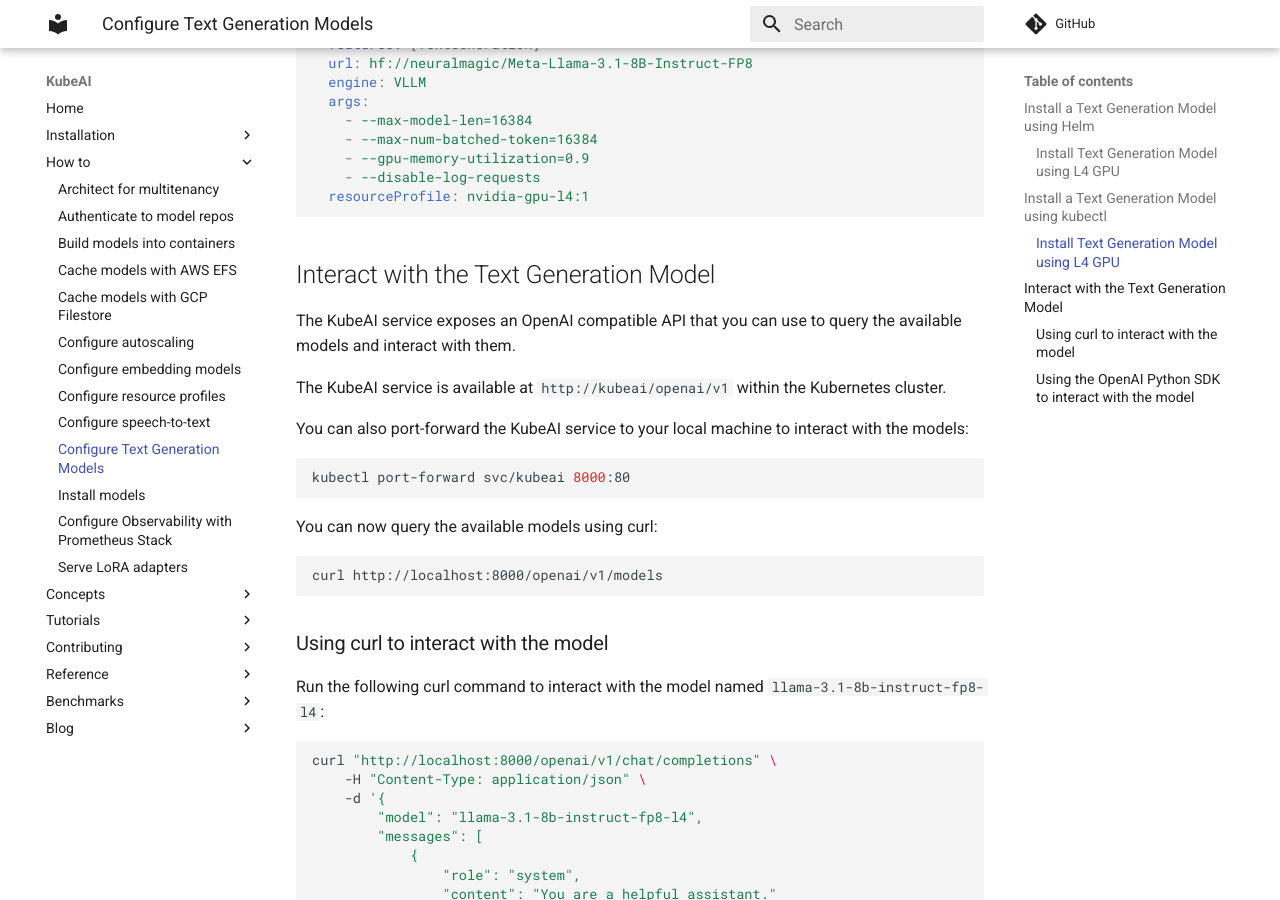
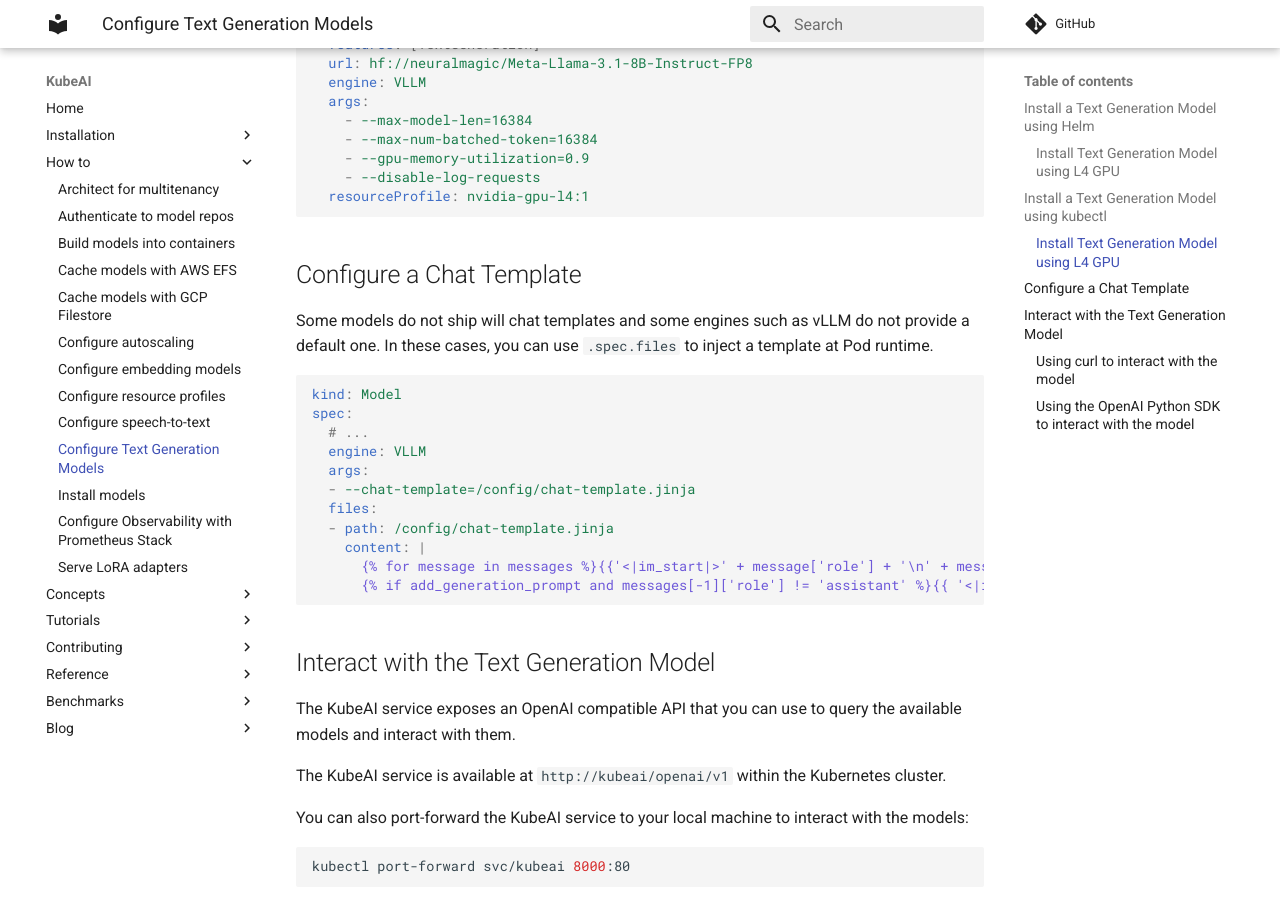
Before and after one commit to substratusai/kubeai, an MkDocs documentation site: the page built from docs/how-to/configure-text-generation-models.md, in a window 1280 px wide and 900 px high, scrolled down 1432 px. Built offline with MkDocs 1.6.1 and Material for MkDocs 9.7.7, drawn with Linux system fonts in a browser that asks for light colours; comment, search, counter and statistics services are not loaded.

Commit message:
Add chat template in docs, update test to fail on non-200

````diff
--- a/docs/how-to/configure-text-generation-models.md
+++ b/docs/how-to/configure-text-generation-models.md
@@ -62,6 +62,23 @@
     - --gpu-memory-utilization=0.9
     - --disable-log-requests
   resourceProfile: nvidia-gpu-l4:1
+```
+
+## Configure a Chat Template
+Some models do not ship will chat templates and some engines such as vLLM do not provide a default one. In these cases, you can use `.spec.files` to inject a template at Pod runtime.
+
+```yaml
+kind: Model
+spec:
+  # ...
+  engine: VLLM
+  args:
+  - --chat-template=/config/chat-template.jinja
+  files:
+  - path: /config/chat-template.jinja
+    content: |
+      {% for message in messages %}{{'<|im_start|>' + message['role'] + '\n' + message['content']}}{% if (loop.last and add_generation_prompt) or not loop.last %}{{ '<|im_end|>' + '\n'}}{% endif %}{% endfor %}
+      {% if add_generation_prompt and messages[-1]['role'] != 'assistant' %}{{ '<|im_start|>assistant\n' }}{% endif %}
 ```
 
 ## Interact with the Text Generation Model
````
Also changed, not shown: 3 other files.
